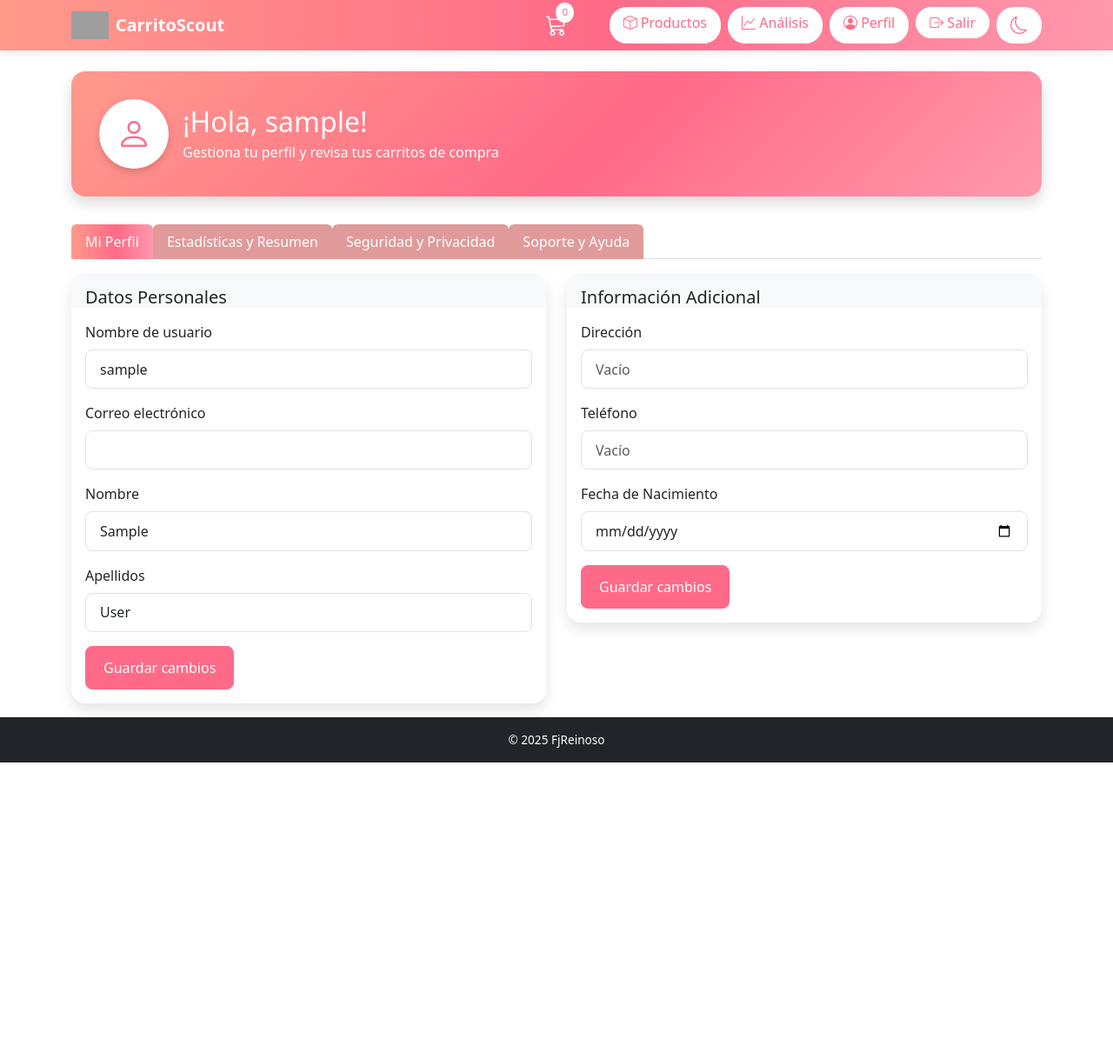
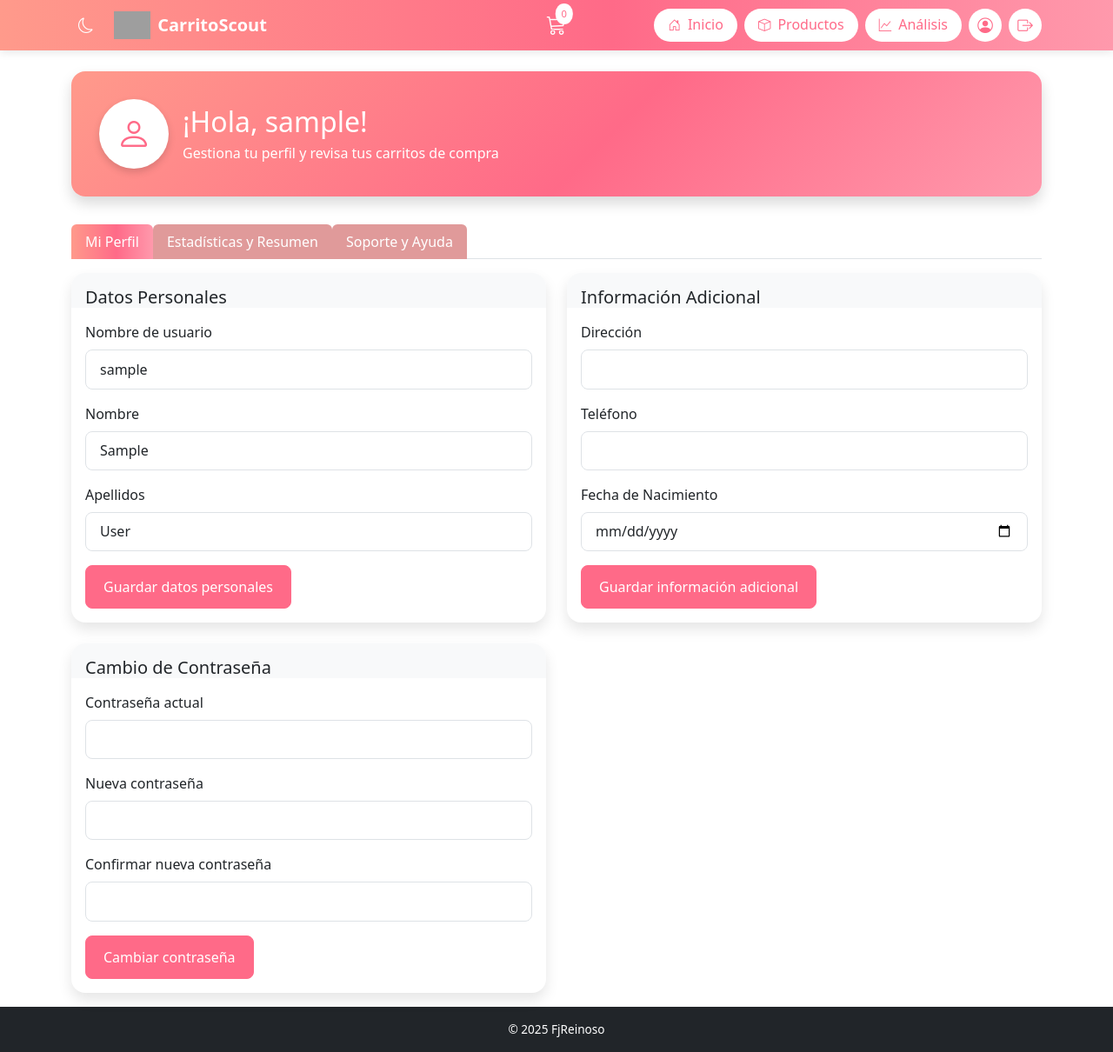
Before and after one commit to FjReinoso/CarritoScout, a Django app: template usuarios/templates/usuarios/perfil.html in a window 1280 px wide. Shown: the whole page at 87% size. Before the commit the page ends 877 px from the top, so only its background shows below. Run offline with Django 5.2, Linux system fonts and the light colour scheme; the template is opened without the code that fills it: values that come from a table or form of the project are taken from there, others are empty; the visitor is signed in with stand-in values (Sample User, id 1); grey boxes are pictures that could not be loaded.

Commit message:
Finalización del perfil + ajustes menores
Perfil :
- Visualización y modificacion de datos del perfil con validaciones simples
- Cambio de contraseña con validaciones
-Ajustes de posicion dentro de perfil
-Modificacion en migraciones de python en nuestra replica de la tabla users donde tenemos más informacion
-Testing inicial sobre todo esto

Navbar :
-Cambios en el icono de modo noche y recolocación
-Agregar botón home y rediseñar botones de perfiles y home para ganar espacio y que sea más claro
-Restructuracion del orden de los iconos

Bugfixes:
No se precargaba la informacion en el perfil, problemas con estilos inconsistentes, problemas para guardar la fecha

Mejoras futuras de user :
-Suavizacion de los bordes de las pestañas
-Mejorar los colores en modo oscuro
-Rellenar las pestañas que no implica modificacion de datos

```diff
--- a/usuarios/form.py
+++ b/usuarios/form.py
@@ -1,40 +1,91 @@
 from django import forms
 from django.contrib.auth.forms import UserCreationForm
 from django.contrib.auth.models import User
+from django.core.validators import RegexValidator
+from django.contrib.auth.forms import PasswordChangeForm
+from django.contrib.auth.hashers import check_password
 from .models import PerfilUsuario
+
+class CambioPasswordForm(forms.Form):
+    current_password = forms.CharField(
+        label="Contraseña actual",
+        widget=forms.PasswordInput(attrs={'class': 'form-control'}),
+        required=True,
+        error_messages={'required': 'Debes introducir tu contraseña actual'}
+    )
+    new_password = forms.CharField(
+        label="Nueva contraseña",
+        widget=forms.PasswordInput(attrs={'class': 'form-control'}),
+        required=True,
+        min_length=8,
+        error_messages={
+            'required': 'Debes introducir una nueva contraseña',
+            'min_length': 'La contraseña debe tener al menos 8 caracteres'
+        }
+    )
+    confirm_password = forms.CharField(
+        label="Confirmar nueva contraseña",
+        widget=forms.PasswordInput(attrs={'class': 'form-control'}),
+        required=True,
+        error_messages={'required': 'Debes confirmar tu nueva contraseña'}
+    )
+
+    def clean(self):
+        cleaned_data = super().clean()
+        new_password = cleaned_data.get("new_password")
+        confirm_password = cleaned_data.get("confirm_password")
+
+        if new_password and confirm_password and new_password != confirm_password:
+            raise forms.ValidationError(
+                "Las contraseñas no coinciden."
+            )
+        return cleaned_data
 
 class PerfilUsuarioForm(forms.ModelForm):
     direccion = forms.CharField(
-        required=False,
-        widget=forms.TextInput(attrs={'placeholder': 'Vacío', 'class': 'form-control'}),
-        label="Dirección"
-    )
-    telefono = forms.CharField(
-        required=False,
-        widget=forms.TextInput(attrs={'placeholder': 'Vacío', 'class': 'form-control'}),
-        label="Teléfono"
-    )
-    fecha_nacimiento = forms.DateField(
-        required=False,
-        widget=forms.DateInput(attrs={'type': 'date', 'placeholder': 'Vacío', 'class': 'form-control'}),
-        label="Fecha de Nacimiento"
+        max_length=24,
+        required=True,
+        error_messages={
+            'required': 'La dirección es obligatoria',
+            'max_length': 'La dirección no puede exceder los 24 caracteres'
+        }
     )
 
-    def __init__(self, *args, **kwargs):
-        super(PerfilUsuarioForm, self).__init__(*args, **kwargs)
-        # Si hay un valor de fecha_nacimiento, asegurar que se muestre en el formato correcto
-        if self.instance and self.instance.fecha_nacimiento:
-            # Convertir a string con formato YYYY-MM-DD para el widget de fecha
-            self.initial['fecha_nacimiento'] = self.instance.fecha_nacimiento.strftime('%Y-%m-%d')
+    # Validador para teléfono: solo 9 dígitos
+    telefono = forms.CharField(
+        max_length=9,
+        min_length=9,
+        required=True,
+        validators=[
+            RegexValidator(
+                regex=r'^\d{9}$',
+                message='El teléfono debe tener exactamente 9 dígitos numéricos',
+                code='invalid_phone'
+            )
+        ],
+        error_messages={
+            'required': 'El teléfono es obligatorio',
+            'max_length': 'El teléfono debe tener 9 dígitos',
+            'min_length': 'El teléfono debe tener 9 dígitos'
+        }
+    )
 
     class Meta:
         model = PerfilUsuario
         fields = ['direccion', 'telefono', 'fecha_nacimiento']
+        widgets = {
+            'fecha_nacimiento': forms.DateInput(attrs={'type': 'date','class': 'form-control'}),
+        }
 
 class PerfilUsuarioCorreoForm(forms.ModelForm):
     email = forms.EmailField(
-        widget=forms.EmailInput(attrs={'readonly': 'readonly', 'class': 'form-control'}),
-        label="Correo Electrónico"
+        max_length=24,
+        required=True,
+        error_messages={
+            'required': 'El correo electrónico es obligatorio',
+            'max_length': 'El correo no puede exceder los 24 caracteres',
+            'invalid': 'Por favor, introduce un correo electrónico válido'
+        }
     )
 
     class Meta:
@@ -43,16 +94,21 @@
 
 class DatosPersonalesForm(forms.ModelForm):
     first_name = forms.CharField(
-        required=False,
-        max_length=30,
-        widget=forms.TextInput(attrs={'class': 'form-control'}),
-        label="Nombre"
+        max_length=24,
+        required=True,
+        error_messages={
+            'required': 'El nombre es obligatorio',
+            'max_length': 'El nombre no puede exceder los 24 caracteres'
+        }
     )
+
     last_name = forms.CharField(
-        required=False,
-        max_length=30,
-        widget=forms.TextInput(attrs={'class': 'form-control'}),
-        label="Apellidos"
+        max_length=24,
+        required=True,
+        error_messages={
+            'required': 'Los apellidos son obligatorios',
+            'max_length': 'Los apellidos no pueden exceder los 24 caracteres'
+        }
     )
 
     class Meta:
--- a/usuarios/templates/usuarios/baseConNavbar.html
+++ b/usuarios/templates/usuarios/baseConNavbar.html
@@ -55,8 +55,34 @@
             box-shadow: 0 4px 8px rgba(0, 0, 0, 0.1);
         }
 
+        /* Estilos específicos para botones de perfil y salir */
+        .btn-icon-only {
+            width: 38px;
+            height: 38px;
+            padding: 0;
+            border-radius: 50%;
+            display: flex;
+            align-items: center;
+            justify-content: center;
+        }
+
+        .btn-profile {
+            background-color: #F8E9A1;
+            color: #FF6A88;
+        }
+
+        .btn-logout {
+            background-color: #F76C6C;
+            color: white;
+        }
+
+        .btn-icon-only i {
+            font-size: 1.1rem !important;
+            margin-right: 0 !important;
+        }
+
         .cart-icon {
-            font-size: 1.5rem;
+            font-size: 1.4rem;
             position: relative;
         }
 
@@ -80,21 +106,33 @@
             background: none;
             border: none;
             color: #fff;
-            font-size: 1.25rem;
+            font-size: 1.1rem;
             padding: 0.5rem;
             transition: color 0.3s ease;
+            margin-right: 15px;
         }
 
         .btn-dark-mode:hover {
             color: #FF99AC;
+        }
+
+        /* Estilo para iconos más pequeños */
+        .navbar .btn i {
+            font-size: 0.9rem;
+            margin-right: 4px;
         }
     </style>
 </head>
 <body>
     <!-- Navbar -->
     <nav class="navbar navbar-expand-lg">
-        <div class="container">
-            <!-- Lado izq -->
+        <div class="container position-relative">
+            <!-- Botón de modo oscuro (ahora al extremo izquierda) -->
+            <button id="darkModeToggle" class="btn-dark-mode">
+                <i class="bi bi-moon"></i>
+            </button>
+
+            <!-- Logo en el centro-izquierda -->
             <a class="navbar-brand me-auto" href="#">
                 <img src="{% static 'img/carrito-logo.png' %}" alt="">
                 CarritoScout
@@ -117,24 +155,24 @@
             <!-- Zona derecha -->
             <div class="collapse navbar-collapse justify-content-end" id="navbarNav">
                 <div class="navbar-nav ms-auto">
+                    <a href="{% url 'usuarios:pagina_principal' %}" class="btn">
+                        <i class="bi bi-house-door"></i> Inicio
+                    </a>
                     <a href="#" class="btn">
                         <i class="bi bi-box"></i> Productos
                     </a>
                     <a href="#" class="btn">
                         <i class="bi bi-graph-up"></i> Análisis
                     </a>
-                    <a href="{% url 'usuarios:perfil' %}" class="btn">
-                        <i class="bi bi-person-circle"></i> Perfil
+                    <a href="{% url 'usuarios:perfil' %}" class="btn btn-icon-only btn-profile" title="Mi Perfil">
+                        <i class="bi bi-person-circle"></i>
                     </a>
                     <form action="{% url 'usuarios:logout' %}" method="post" style="display: inline;">
                         {% csrf_token %}
-                        <button type="submit" class="btn">
-                            <i class="bi bi-box-arrow-right"></i> Salir
+                        <button type="submit" class="btn btn-icon-only btn-logout" title="Cerrar Sesión">
+                            <i class="bi bi-box-arrow-right"></i>
                         </button>
                     </form>
-                    <button id="darkModeToggle" class="btn btn-dark-mode">
-                        <i class="bi bi-moon"></i>
-                    </button>
                 </div>
             </div>
         </div>
@@ -156,8 +194,31 @@
     <script>
         document.addEventListener('DOMContentLoaded', function () {
             const darkModeToggle = document.getElementById('darkModeToggle');
+            const icon = darkModeToggle.querySelector('i');
+
+            // Verificar si hay una preferencia guardada
+            const isDarkMode = localStorage.getItem('darkMode') === 'true';
+
+            // Aplicar modo oscuro si estaba activo
+            if (isDarkMode) {
+                document.body.classList.add('dark-mode');
+                icon.classList.remove('bi-moon');
+                icon.classList.add('bi-sun');
+            }
+
             darkModeToggle.addEventListener('click', function () {
                 document.body.classList.toggle('dark-mode');
+
+                // Cambiar el icono según el modo
+                if (document.body.classList.contains('dark-mode')) {
+                    icon.classList.remove('bi-moon');
+                    icon.classList.add('bi-sun');
+                    localStorage.setItem('darkMode', 'true');
+                } else {
+                    icon.classList.remove('bi-sun');
+                    icon.classList.add('bi-moon');
+                    localStorage.setItem('darkMode', 'false');
+                }
             });
         });
     </script>
--- a/usuarios/templates/usuarios/perfil.html
+++ b/usuarios/templates/usuarios/perfil.html
@@ -22,16 +22,27 @@
     </div>
 </div>
 
-<!-- Barra de pestañas -->
+<!-- Mensajes de alerta -->
+{% if messages %}
+<div class="row mt-3">
+    <div class="col-12">
+        {% for message in messages %}
+            <div class="alert alert-{% if message.tags == 'success' %}success{% elif message.tags == 'error' %}danger{% else %}{{ message.tags }}{% endif %} alert-dismissible fade show" role="alert">
+                {{ message }}
+                <button type="button" class="btn-close" data-bs-dismiss="alert" aria-label="Close"></button>
+            </div>
+        {% endfor %}
+    </div>
+</div>
+{% endif %}
+
+<!-- Barra de pestañas modificada (sin pestaña de seguridad) -->
 <ul class="nav nav-tabs" id="profileTabs" role="tablist">
     <li class="nav-item" role="presentation">
         <button class="nav-link active" id="mi-perfil-tab" data-bs-toggle="tab" data-bs-target="#mi-perfil" type="button" role="tab" aria-controls="mi-perfil" aria-selected="true">Mi Perfil</button>
     </li>
     <li class="nav-item" role="presentation">
         <button class="nav-link" id="estadisticas-tab" data-bs-toggle="tab" data-bs-target="#estadisticas" type="button" role="tab" aria-controls="estadisticas" aria-selected="false">Estadísticas y Resumen</button>
-    </li>
-    <li class="nav-item" role="presentation">
-        <button class="nav-link" id="seguridad-tab" data-bs-toggle="tab" data-bs-target="#seguridad" type="button" role="tab" aria-controls="seguridad" aria-selected="false">Seguridad y Privacidad</button>
     </li>
     <li class="nav-item" role="presentation">
         <button class="nav-link" id="soporte-tab" data-bs-toggle="tab" data-bs-target="#soporte" type="button" role="tab" aria-controls="soporte" aria-selected="false">Soporte y Ayuda</button>
@@ -43,38 +54,92 @@
     <div class="tab-pane fade show active" id="mi-perfil" role="tabpanel" aria-labelledby="mi-perfil-tab">
         <div class="row mt-3">
             <div class="col-md-6">
-                <div class="card">
+                <!-- Datos Personales -->
+                <div class="card mb-4">
                     <div class="card-header bg-light">
                         <h5 class="mb-0">Datos Personales</h5>
                     </div>
                     <div class="card-body">
                         <form method="post">
                             {% csrf_token %}
+                            <input type="hidden" name="datos_personales" value="1">
                             <div class="mb-3">
                                 <label for="username" class="form-label">Nombre de usuario</label>
                                 <input type="text" class="form-control" id="username" value="{{ request.user.username }}" readonly>
                             </div>
                             <div class="mb-3">
-                                <label for="email" class="form-label">Correo electrónico</label>
-                                {{ correo_form.email }}
-                                {% if correo_form.email.errors %}
-                                    <div class="invalid-feedback d-block">{{ correo_form.email.errors }}</div>
-                                {% endif %}
-                            </div>
-                            <div class="mb-3">
                                 <label for="first_name" class="form-label">Nombre</label>
                                 <input type="text" class="form-control" name="first_name" id="first_name" value="{{ request.user.first_name }}">
+                                {% if datos_personales_form.first_name.errors %}
+                                    <div class="invalid-feedback d-block">{{ datos_personales_form.first_name.errors }}</div>
+                                {% endif %}
                             </div>
                             <div class="mb-3">
                                 <label for="last_name" class="form-label">Apellidos</label>
                                 <input type="text" class="form-control" name="last_name" id="last_name" value="{{ request.user.last_name }}">
+                                {% if datos_personales_form.last_name.errors %}
+                                    <div class="invalid-feedback d-block">{{ datos_personales_form.last_name.errors }}</div>
+                                {% endif %}
                             </div>
-                            <button type="submit" class="btn btn-primary">Guardar cambios</button>
+                            <button type="submit" class="btn btn-primary">Guardar datos personales</button>
+                        </form>
+                    </div>
+                </div>
+
+                <!-- Cambio de Contraseña (movido de la pestaña de seguridad) -->
+                <div class="card">
+                    <div class="card-header bg-light">
+                        <h5 class="mb-0">Cambio de Contraseña</h5>
+                    </div>
+                    <div class="card-body">
+                        <form method="post">
+                            {% csrf_token %}
+                            <input type="hidden" name="cambiar_password" value="1">
+                            <div class="mb-3">
+                                <label for="current_password" class="form-label">Contraseña actual</label>
+                                <input type="password"
+                                    class="form-control {% if password_form.current_password.errors %}is-invalid{% endif %}"
+                                    id="current_password"
+                                    name="current_password">
+                                {% if password_form.current_password.errors %}
+                                    <div class="invalid-feedback d-block">{{ password_form.current_password.errors }}</div>
+                                {% endif %}
+                            </div>
+                            <div class="mb-3">
+                                <label for="new_password" class="form-label">Nueva contraseña</label>
+                                <input type="password"
+                                    class="form-control {% if password_form.new_password.errors %}is-invalid{% endif %}"
+                                    id="new_password"
+                                    name="new_password">
+                                {% if password_form.new_password.errors %}
+                                    <div class="invalid-feedback d-block">{{ password_form.new_password.errors }}</div>
+                                {% endif %}
+                            </div>
+                            <div class="mb-3">
+                                <label for="confirm_password" class="form-label">Confirmar nueva contraseña</label>
+                                <input type="password"
+                                    class="form-control {% if password_form.confirm_password.errors %}is-invalid{% endif %}"
+                                    id="confirm_password"
+                                    name="confirm_password">
+                                {% if password_form.confirm_password.errors %}
+                                    <div class="invalid-feedback d-block">{{ password_form.confirm_password.errors }}</div>
+                                {% endif %}
+                            </div>
+                            {% if password_form.non_field_errors %}
+                                <div class="alert alert-danger">
+                                    {% for error in password_form.non_field_errors %}
+                                        {{ error }}
+                                    {% endfor %}
+                                </div>
+                            {% endif %}
+                            <button type="submit" class="btn btn-primary">Cambiar contraseña</button>
                         </form>
                     </div>
                 </div>
             </div>
+
             <div class="col-md-6">
+                <!-- Información Adicional -->
                 <div class="card mb-4">
                     <div class="card-header bg-light">
                         <h5 class="mb-0">Información Adicional</h5>
@@ -82,28 +147,45 @@
                     <div class="card-body">
                         <form method="post">
                             {% csrf_token %}
+                            <input type="hidden" name="info_adicional" value="1">
                             <div class="mb-3">
                                 <label for="direccion" class="form-label">Dirección</label>
-                                {{ perfil_form.direccion }}
+                                <input type="text"
+                                    class="form-control"
+                                    name="direccion"
+                                    id="direccion"
+                                    value="{{ user.perfilusuario.direccion|default:'' }}">
                                 {% if perfil_form.direccion.errors %}
                                     <div class="invalid-feedback d-block">{{ perfil_form.direccion.errors }}</div>
                                 {% endif %}
                             </div>
                             <div class="mb-3">
                                 <label for="telefono" class="form-label">Teléfono</label>
-                                {{ perfil_form.telefono }}
+                                <input type="tel"
+                                    class="form-control"
+                                    name="telefono"
+                                    id="telefono"
+                                    value="{{ user.perfilusuario.telefono|default:'' }}"
+                                    pattern="[0-9]{9}"
+                                    maxlength="9"
+                                    minlength="9"
+                                    oninput="this.value = this.value.replace(/[^0-9]/g, '')">
                                 {% if perfil_form.telefono.errors %}
                                     <div class="invalid-feedback d-block">{{ perfil_form.telefono.errors }}</div>
                                 {% endif %}
                             </div>
                             <div class="mb-3">
                                 <label for="fecha_nacimiento" class="form-label">Fecha de Nacimiento</label>
-                                {{ perfil_form.fecha_nacimiento }}
+                                <input type="date"
+                                    class="form-control"
+                                    name="fecha_nacimiento"
+                                    id="fecha_nacimiento"
+                                    value="{% if user.perfilusuario.fecha_nacimiento %}{{ user.perfilusuario.fecha_nacimiento|date:'Y-m-d' }}{% endif %}">
                                 {% if perfil_form.fecha_nacimiento.errors %}
                                     <div class="invalid-feedback d-block">{{ perfil_form.fecha_nacimiento.errors }}</div>
                                 {% endif %}
                             </div>
-                            <button type="submit" class="btn btn-primary">Guardar cambios</button>
+                            <button type="submit" class="btn btn-primary">Guardar información adicional</button>
                         </form>
                     </div>
                 </div>
@@ -122,36 +204,6 @@
                     <div class="card-body">
                         <p class="text-muted">Aquí puedes ver un resumen de tus actividades y estadísticas.</p>
                         <!-- Contenido adicional de estadísticas -->
-                    </div>
-                </div>
-            </div>
-        </div>
-    </div>
-
-    <!-- Seguridad y Privacidad -->
-    <div class="tab-pane fade" id="seguridad" role="tabpanel" aria-labelledby="seguridad-tab">
-        <div class="row mt-3">
-            <div class="col-12">
-                <div class="card">
-                    <div class="card-header bg-light">
-                        <h5 class="mb-0">Seguridad y Privacidad</h5>
-                    </div>
-                    <div class="card-body">
-                        <form>
-                            <div class="mb-3">
-                                <label for="current_password" class="form-label">Contraseña actual</label>
-                                <input type="password" class="form-control" id="current_password">
-                            </div>
-                            <div class="mb-3">
-                                <label for="new_password" class="form-label">Nueva contraseña</label>
-                                <input type="password" class="form-control" id="new_password">
-                            </div>
-                            <div class="mb-3">
-                                <label for="confirm_password" class="form-label">Confirmar nueva contraseña</label>
-                                <input type="password" class="form-control" id="confirm_password">
-                            </div>
-                            <button type="submit" class="btn btn-primary">Cambiar contraseña</button>
-                        </form>
                     </div>
                 </div>
             </div>
```
Also changed, not shown: usuarios/views.py (+35 -5 lines).
